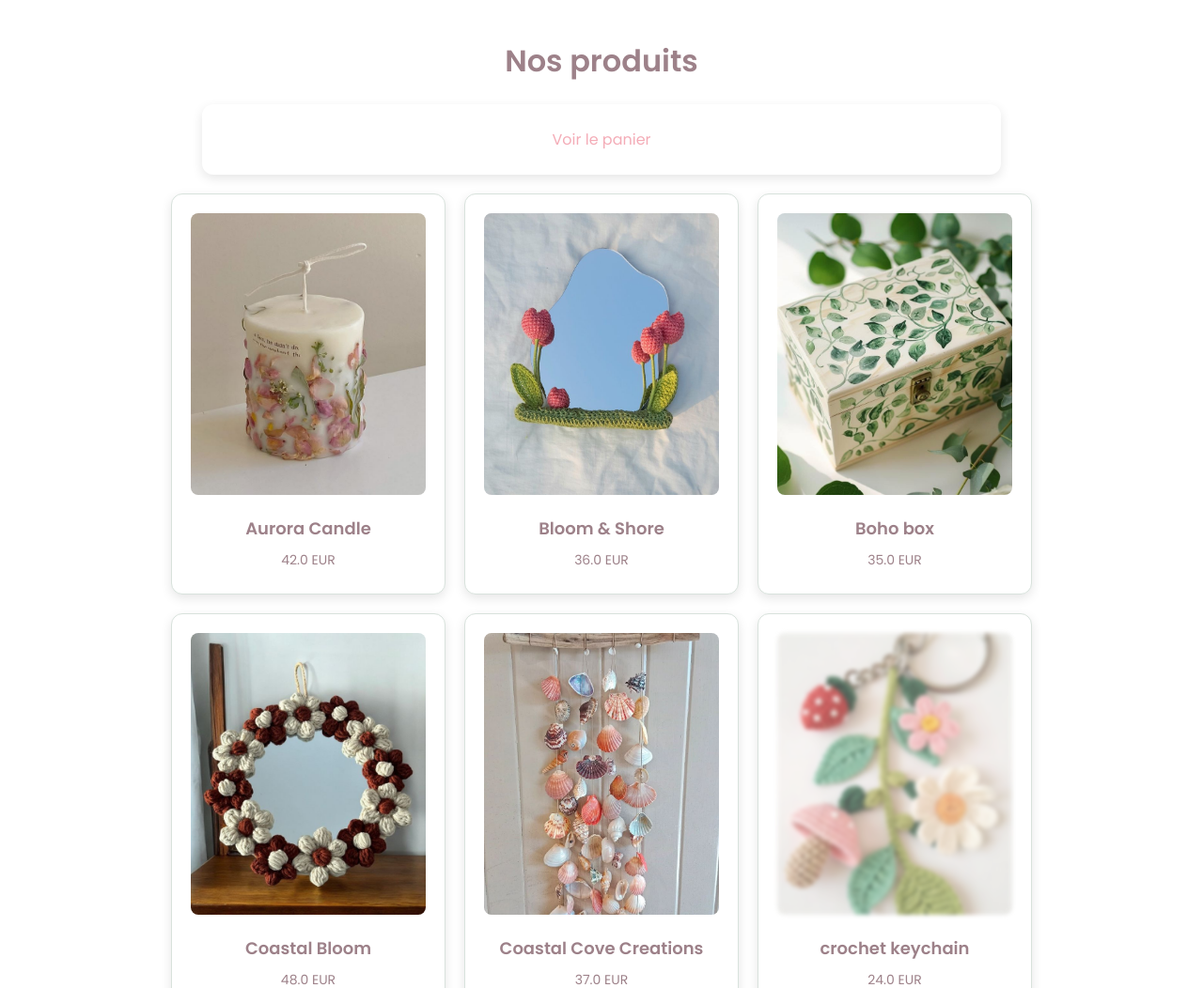
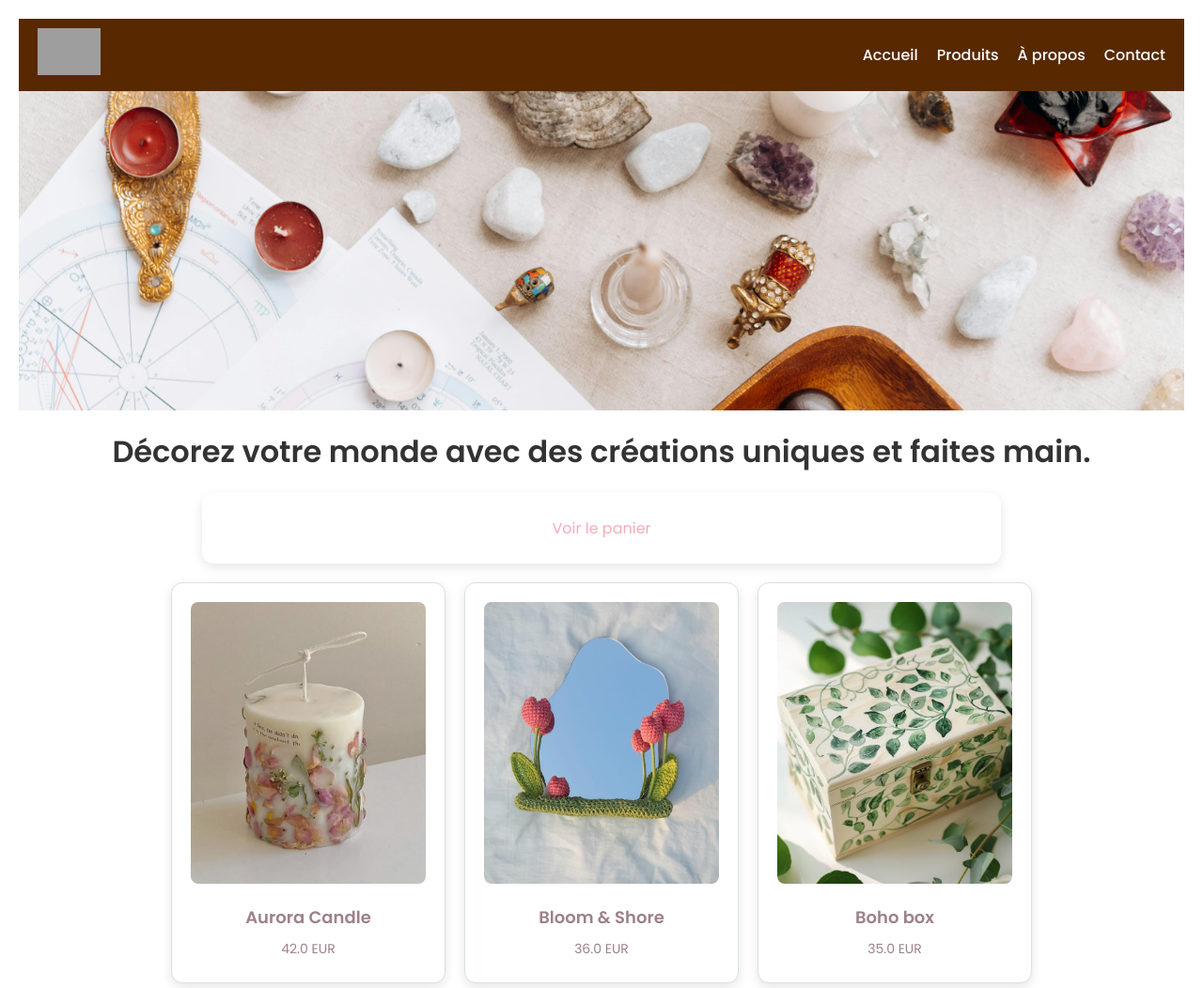
Before and after one commit to sarahmoussaoui/E-commerce, a Flask app: page /home_user in a window 1280 px wide. Shown: the top 1052 px of the page at 94% size. Run offline with Flask 3, Linux system fonts and the light colour scheme; a user stored in the database is signed in; data comes from the database, SQL or seed files in the repository; both versions use the stored data as it was after the commit; grey boxes are pictures that could not be loaded.

Commit message:
💄 css improved

```diff
--- a/Application Flask/static/styles.css
+++ b/Application Flask/static/styles.css
@@ -375,3 +375,127 @@ body.invoice-confirmation {
         height: 200px; /* Smaller for mobile */
     }
 }
+
+/* Login Container */
+.login-container {
+    background-color: #FFFFFF; /* White background */
+    padding: 40px;
+    border-radius: 15px;
+    box-shadow: 0 4px 20px rgba(0, 0, 0, 0.1); /* Soft shadow for depth */
+    max-width: 400px;
+    width: 100%;
+    text-align: center;
+    margin: 0 auto; /* Center the container */
+}
+
+.login-container h2 {
+    color: #9D8189; /* Dark muted pink for headings */
+    font-weight: 600; /* Semi-bold for headings */
+    margin-bottom: 20px;
+    font-size: 24px;
+}
+
+/* Flash Messages */
+.flash {
+    padding: 10px;
+    border-radius: 5px;
+    margin-bottom: 20px;
+    font-size: 14px;
+}
+
+.flash.success {
+    background-color: #D4EDDA; /* Light green for success messages */
+    color: #155724; /* Dark green text */
+}
+
+.flash.error {
+    background-color: #F8D7DA; /* Light red for error messages */
+    color: #721C24; /* Dark red text */
+}
+
+/* Input Fields */
+.input-group {
+    margin-bottom: 20px;
+    text-align: left;
+}
+
+.input-group input {
+    width: 100%;
+    padding: 12px;
+    border: 1px solid #F4ACB7; /* Soft pink border */
+    border-radius: 8px;
+    font-size: 14px;
+    color: #9D8189; /* Dark muted pink for text */
+    background-color: #FFFFFF; /* White background */
+    transition: border-color 0.3s ease, box-shadow 0.3s ease;
+}
+
+.input-group input:focus {
+    border-color: #FFCAD4; /* Lighter pink on focus */
+    outline: none;
+    box-shadow: 0 0 5px rgba(244, 172, 183, 0.5); /* Soft glow effect */
+}
+
+/* Welcome Section */
+/* Navigation Bar */
+.navbar {
+    display: flex;
+    align-items: center;
+    justify-content: space-between;
+    background-color: #582900;
+    padding: 10px 20px;
+}
+
+.logo img {
+    height: 50px; /* Adjust logo size */
+}
+
+.nav-links {
+    list-style: none;
+    margin: 0;
+    padding: 0;
+    display: flex;
+}
+
+.nav-links li {
+    margin-left: 20px;
+}
+
+.nav-links a {
+    color: white;
+    text-decoration: none;
+    font-weight: 500;
+}
+
+.nav-links a:hover {
+    color: #ddd;
+}
+/* Welcome Section with Background Image */
+.welcome-section {
+    background-image: url("../static/welcome.jpg");
+    background-size: cover;
+    background-position: center;
+    height: 300px; /* Adjust height as needed */
+    display: flex;
+    align-items: flex-end; /* Align slogan at the bottom */
+    justify-content: center;
+    text-align: center;
+    padding-bottom: 40px; /* Space for slogan */
+}
+
+.slogan {
+    background-color: rgba(255, 255, 255, 0.8); /* Semi-transparent background */
+    padding: 20px;
+    border-radius: 10px;
+}
+
+.slogan p {
+    font-size: 2em; /* Large slogan text */
+    margin: 0;
+    color: #333;
+    font-weight: 600;
+}
+
+.cart-link:hover {
+    color: #555;
+}
--- a/Application Flask/templates/index.html
+++ b/Application Flask/templates/index.html
@@ -7,13 +7,32 @@
     <link href="https://fonts.googleapis.com/css2?family=Poppins:wght@400;500;600&display=swap" rel="stylesheet">
 </head>
 <body>
-    <h1>Nos produits</h1>
+    <!-- Navigation Menu with Logo -->
+    <nav class="navbar">
+        <div class="logo">
+            <img src="{{ url_for('static', filename='logo.png') }}" alt="Logo" />
+        </div>
+        <ul class="nav-links">
+            <li><a href="">Accueil</a></li>
+            <li><a href="">Produits</a></li>
+            <li><a href="">À propos</a></li>
+            <li><a href="">Contact</a></li>
+        </ul>
+    </nav>
 
+    <!-- Welcome Section with Background Image and Slogan -->
+    <header class="welcome-section">
+
+    </header>
+    <div class="slogan">
+      <p>Décorez votre monde avec des créations uniques et faites main.</p>
+  </div>
     <!-- Lien "Voir le panier" en haut -->
     <div class="cart-container">
         <a href="{{ url_for('view_cart') }}" class="cart-link">Voir le panier</a>
     </div>
 
+    <!-- Product Display -->
     <div class="product-container">
         {% for product in products %}
         <div class="product-card {% if product.stock == 0 %}out-of-stock{% endif %}">
--- a/Application Flask/templates/login.html
+++ b/Application Flask/templates/login.html
@@ -4,7 +4,7 @@
     <meta charset="UTF-8">
     <meta name="viewport" content="width=device-width, initial-scale=1.0">
     <title>Login</title>
-    <link rel="stylesheet" href="{{ url_for('static', filename='styles_login.css') }}">
+    <link rel="stylesheet" href="{{ url_for('static', filename='styles.css') }}">
     <link href="https://fonts.googleapis.com/css2?family=Poppins:wght@400;500;600&display=swap" rel="stylesheet">
 </head>
 <body>
--- a/Application Flask/templates/register.html
+++ b/Application Flask/templates/register.html
@@ -4,7 +4,7 @@
     <meta charset="UTF-8">
     <meta name="viewport" content="width=device-width, initial-scale=1.0">
     <title>Register</title>
-    <link rel="stylesheet" href="{{ url_for('static', filename='styles_login.css') }}">
+    <link rel="stylesheet" href="{{ url_for('static', filename='styles.css') }}">
     <link href="https://fonts.googleapis.com/css2?family=Poppins:wght@400;500;600&display=swap" rel="stylesheet">
 </head>
 <body>
```
Also changed, not shown: Application Flask/database.db, Application Flask/static/welcome.jpg (added).
